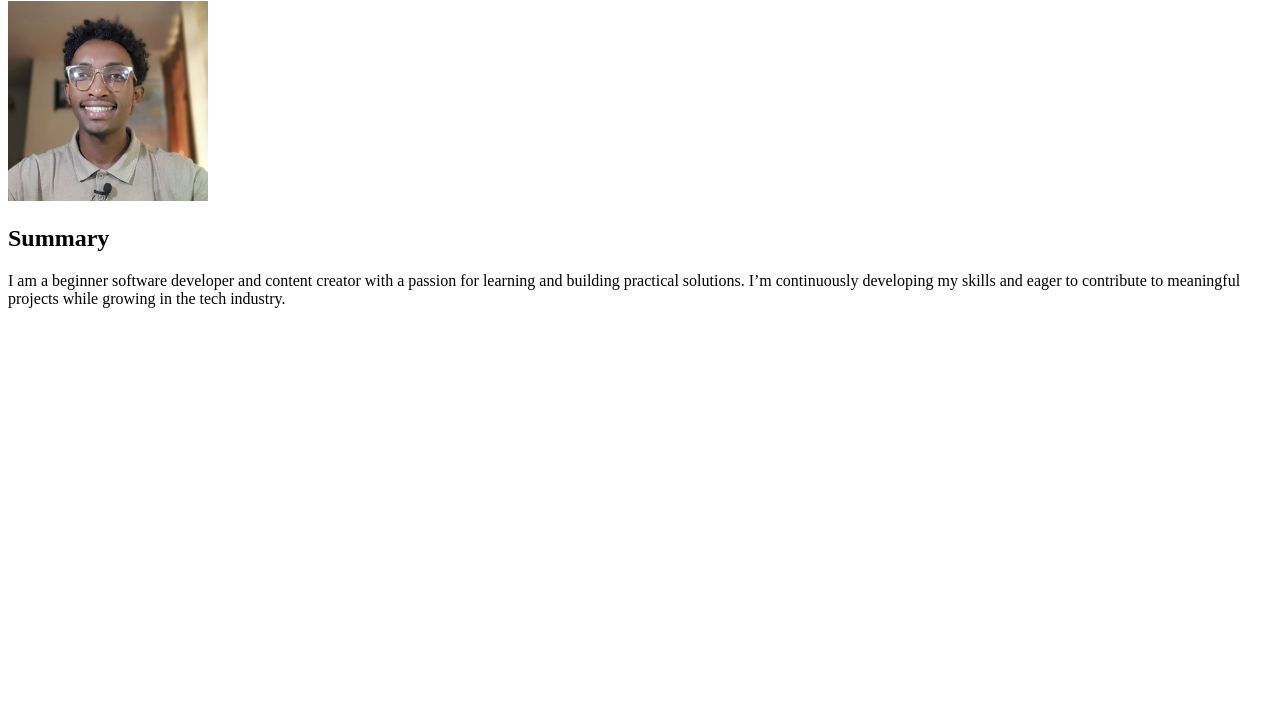
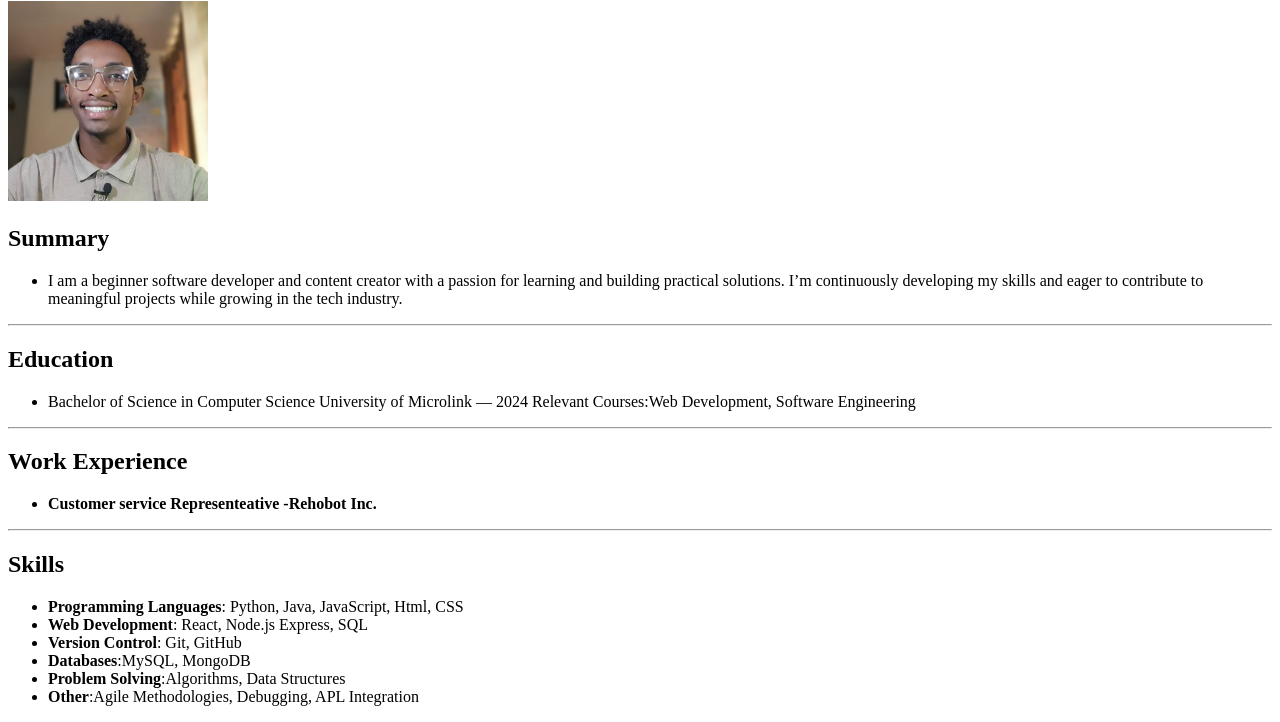
Before and after one commit to fenanbekele/html-portfolio, a plain HTML site: page index.html in a window 1280 px wide. Shown: the part 79-801 px from the top of the page. Drawn offline with Linux system fonts and the light colour scheme.

Commit message:
Add files via upload

```diff
--- a/index.html
+++ b/index.html
@@ -1,19 +1,41 @@
 <!DOCTYPE html>
-<html>
+<html lang="eng">
     <head>
         <title>My Resume </title>
     </head>
     <body>
         <h1>Fenan Bekele</h1>
-        <img src="Fenan.jpg" width="200px;">
+        <img src="Fenan.jpg" width="200px;" fream="circle">
         <br />
         <h2>Summary</h2>
-        <p>I am a beginner software developer and content creator with a passion for learning and building practical solutions.
+         <ul >
+            <li>I am a beginner software developer and content creator with a passion for learning and building practical solutions.
             I’m continuously developing my skills and eager to contribute to meaningful projects while growing in the tech industry.
-
-
-
-        </p>
-
+        </li>
+         </ul>
+        <hr />
+        <h2>Education</h2>
+        <ul>
+            <li>Bachelor of Science in Computer Science
+                University of Microlink — 2024
+                Relevant Courses:Web Development, Software Engineering
+                </li>
+        </ul>
+        <hr />
+        <h2>Work Experience</h2>
+        <ul>
+           <strong> <li>Customer service Representeative -Rehobot Inc. </li></strong>
+        </ul>
+        <hr />
+        <h2>Skills</h2>
+        <ul type=".">
+            <li><strong>Programming Languages</strong>: Python, Java, JavaScript, Html, CSS</li>
+            <li><strong>Web Development</strong>: React, Node.js Express, SQL</li>
+            <li><strong>Version Control</strong>: Git, GitHub</li>
+            <li><strong>Databases</strong>:MySQL, MongoDB</li>
+            <li><strong>Problem Solving</strong>:Algorithms, Data Structures</li>
+            <li><strong>Other</strong>:Agile Methodologies, Debugging, APL Integration </li>
+        </ul>
+        <!-- Add Certifications or other achievements -->
     </body>
 </html>
```
